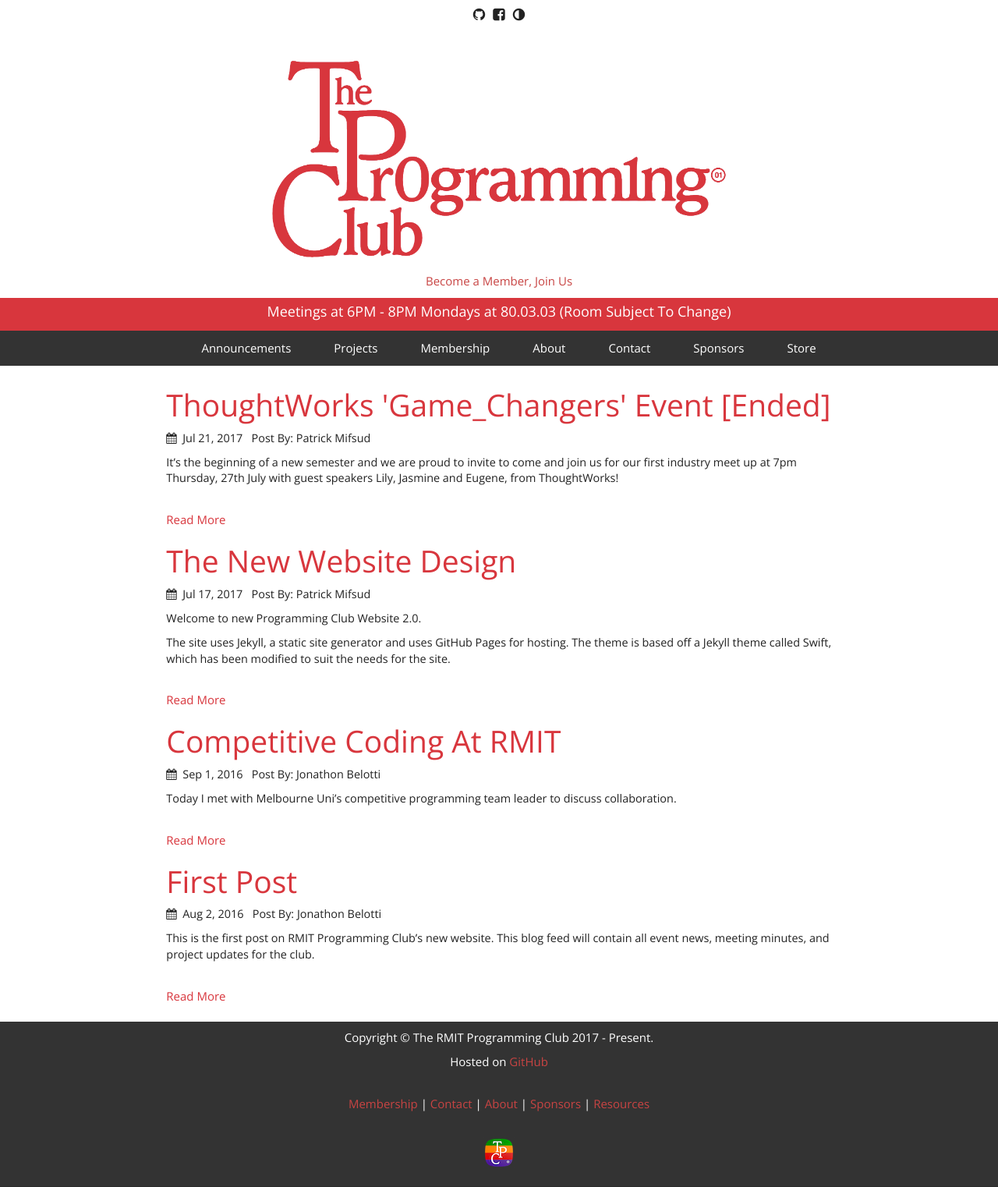
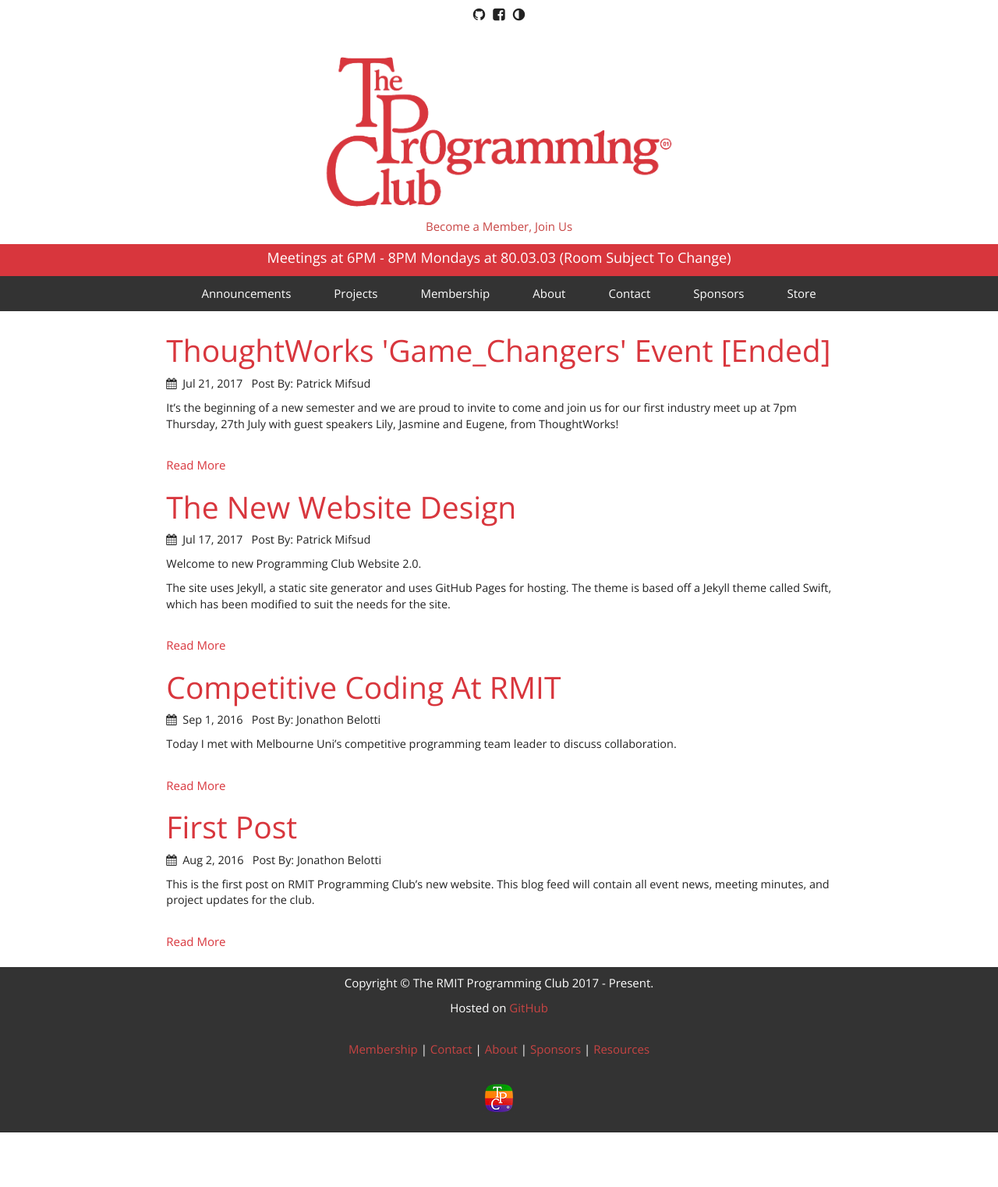
Before and after one commit to rmit-programming-club/rmit-programming-club.github.io, a Jekyll site: the page built from index.html, in a window 1280 px wide. Shown: the whole page at 78% size. Built offline with Jekyll 4.4.1, drawn with Linux system fonts in a browser that asks for light colours; nearby versions of some CDN libraries; after the commit the page ends 1452 px from its top, so only the background shows below that.

Commit message:
Twaeked size of Header Logo

```diff
--- a/_sass/_layout.scss
+++ b/_sass/_layout.scss
@@ -47,7 +47,7 @@
 }
 
 .logo {
-	max-width: 50%;
+	max-width: 38%;
 	display: block;
     margin-left: auto;
     margin-right: auto;
```
